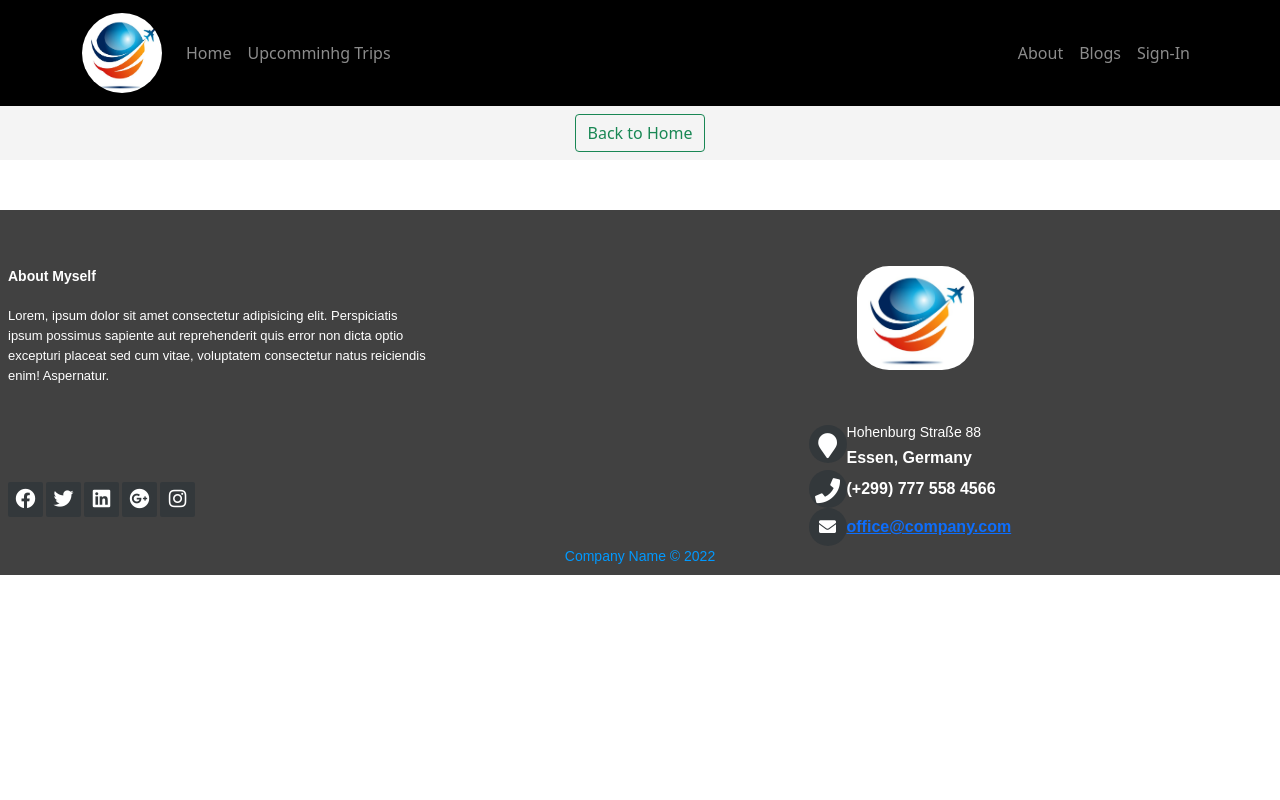
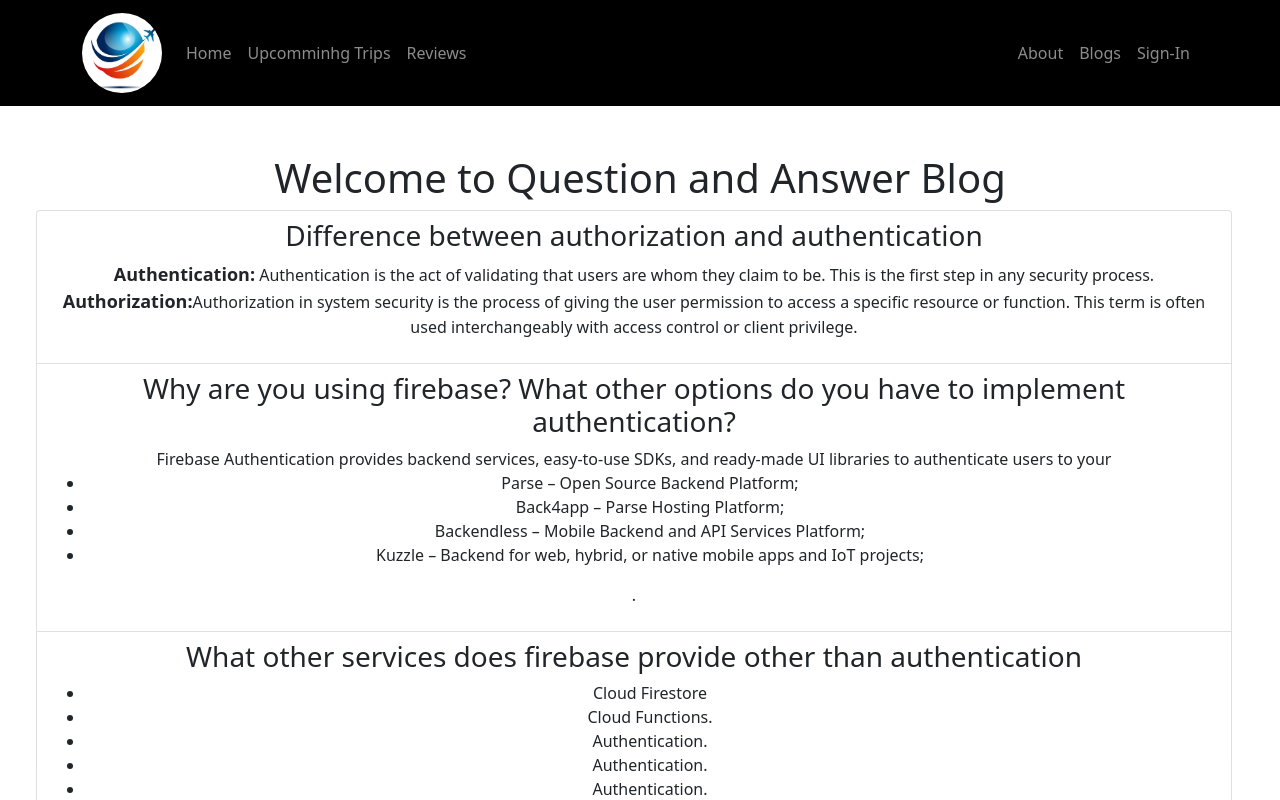
Before and after one commit to nizihad824/travel-instructor, a React (Create React App) app: page /blog in a window 1280 px wide. Shown: the top 800 px of the page. Built offline with nearby package versions, Linux system fonts and the light colour scheme; no server answers.

Commit message:
complete

```diff
--- a/src/App.js
+++ b/src/App.js
@@ -2,6 +2,7 @@
 import { Route, Routes } from 'react-router-dom';
 import './App.css';
 import About from './components/About/About';
+import Blogs from './components/Blogs/Blogs';
 import Home from './components/Home/Home';
 import ServiceDetail from './components/Home/ServiceDetail/ServiceDetail';
 import RequireAuth from './components/Login/RequireAuth/RequireAuth';
@@ -22,6 +23,7 @@ function App() {
       path="/" element={<Home></Home>}></Route>
        <Route path="/home" element={<Home></Home>}></Route>
        <Route path="/about" element={<About></About>}></Route>
+       <Route path="/blog" element={<Blogs></Blogs>}></Route>
       <Route path="/signin" element={<SignIn></SignIn>}></Route>
 
       <Route path="/signup" element={<SignUp></SignUp>}></Route>
--- a/src/components/About/About.js
+++ b/src/components/About/About.js
@@ -2,8 +2,16 @@ import React from 'react';
 
 const About = () => {
     return (
-        <div>
-            <h1>Hi!This is me</h1>
+        <div className=' container d-flex mt-5'>
+
+            <div>
+                <img className='' style={{height:'400px'}} src="https://i.ibb.co/rdSXzVJ/IMG-0102-1.jpg" alt="" />
+            </div>
+            <div className=''>
+            <h2>Hi ! I am Zihad</h2>
+            <p className='text mx-5 px-5'>I am studying Software Engineering at  University Duisburg-Essen in Germany.My goal is to become a Software Developer</p>
+
+            </div>
 
         </div>
     );
--- /dev/null
+++ b/src/components/Blogs/Blogs.css
@@ -0,0 +1,7 @@
+.list-group div:hover{
+    background-color:rgba(255,253,253,.308) ;
+
+    box-shadow: rgba(255,253,253,.308);
+
+  cursor: pointer;
+}
--- /dev/null
+++ b/src/components/Blogs/Blogs.js
@@ -0,0 +1,67 @@
+import React from 'react';
+import { ListGroup, Row } from 'react-bootstrap';
+import './Blogs.css'
+
+const Blogs = () => {
+    return (
+        <div className='text-center p-5'>
+            <div>
+                <Row>
+                    <h1>Welcome to Question and Answer Blog</h1>
+                    <ListGroup className='list-group'>
+                       <ListGroup.Item>
+                           <div>
+                           <h3>Difference between authorization and authentication</h3>
+                        <p><span className='text'>Authentication:</span> Authentication is the act of validating that users are whom they claim to be. This is the first step in any security process.
+                        <br />
+
+                        <span className='text'>Authorization:</span>
+                        Authorization in system security is the process of giving the user permission to access a specific resource or function. This term is often used interchangeably with access control or client privilege.
+
+                         </p>
+                           </div>
+                        </ListGroup.Item>
+                       <ListGroup.Item>
+                            <h3>Why are you using firebase? What other options do you have to implement authentication?</h3>
+                            <p>Firebase Authentication provides backend services, easy-to-use SDKs, and ready-made UI libraries to authenticate users to your
+                                <br />
+                                <div>
+                                    <ul>
+                                    <li>Parse – Open Source Backend Platform;</li>
+                                    <li>Back4app – Parse Hosting Platform;</li>
+                                    <li>Backendless – Mobile Backend and API Services Platform;</li>
+                                    <li>Kuzzle – Backend for web, hybrid, or native mobile apps and IoT projects;</li>
+
+                                </ul>
+                                </div>
+
+                                 </p>
+
+                        <p>.</p>
+                        </ListGroup.Item>
+                       <ListGroup.Item>
+                            <h3>What other services does firebase provide other than authentication</h3>
+                        <p>
+                            <ul>
+                                <li>Cloud Firestore</li>
+                                <li>Cloud Functions.</li>
+                                <li>Authentication.</li>
+                                <li>Authentication.</li>
+                                <li>Authentication.</li>
+                                <li>Google Analytics.</li>
+                                <li>Predictions.</li>
+                                <li>Cloud Messaging.</li>
+                            </ul>
+                        </p>
+                        </ListGroup.Item>
+
+                    </ListGroup>
+
+                </Row>
+            </div>
+
+        </div>
+    );
+};
+
+export default Blogs;
--- a/src/components/Home/Services/Services.js
+++ b/src/components/Home/Services/Services.js
@@ -9,7 +9,7 @@ const Services = () => {
 
 
     return (
-        <div style={{border:"",backgroundColor:"black"}} className='container mt-5 mb-3'>
+        <div id='upcomming' style={{border:"",backgroundColor:"black"}} className='container mt-5 mb-3'>
             <h1 className='text-white bg-black'>Upcomming Trips</h1>
         <Row className='bg p-2 text-white mb-3'>
 
--- a/src/components/Reviews/Reviews.js
+++ b/src/components/Reviews/Reviews.js
@@ -12,7 +12,7 @@ const Reviews = () => {
     // load data
 
     return (
-       <div className='container mt-5'>
+       <div id='reviews' className='container mt-5'>
             <div
            /*  style={{border:"2px solid red"}}  */
             className="d-flex justify-content-center">
--- a/src/components/Shared/Header/Header.js
+++ b/src/components/Shared/Header/Header.js
@@ -30,12 +30,13 @@ const Header = () => {
                 <Navbar.Collapse id="responsive-navbar-nav">
                     <Nav className="me-auto">
                         <Nav.Link href="home">Home</Nav.Link>
-                        <Nav.Link href="home#experts">Upcomminhg Trips</Nav.Link>
+                        <Nav.Link href="home#upcomming">Upcomminhg Trips</Nav.Link>
+                        <Nav.Link href="home#reviews">Reviews</Nav.Link>
 
                     </Nav>
                     <Nav>
                         <Nav.Link as={Link} to="about">About</Nav.Link>
-                        <Nav.Link as={Link} to="about">Blogs</Nav.Link>
+                        <Nav.Link as={Link} to="blog">Blogs</Nav.Link>
 
 
                     </Nav>
```
